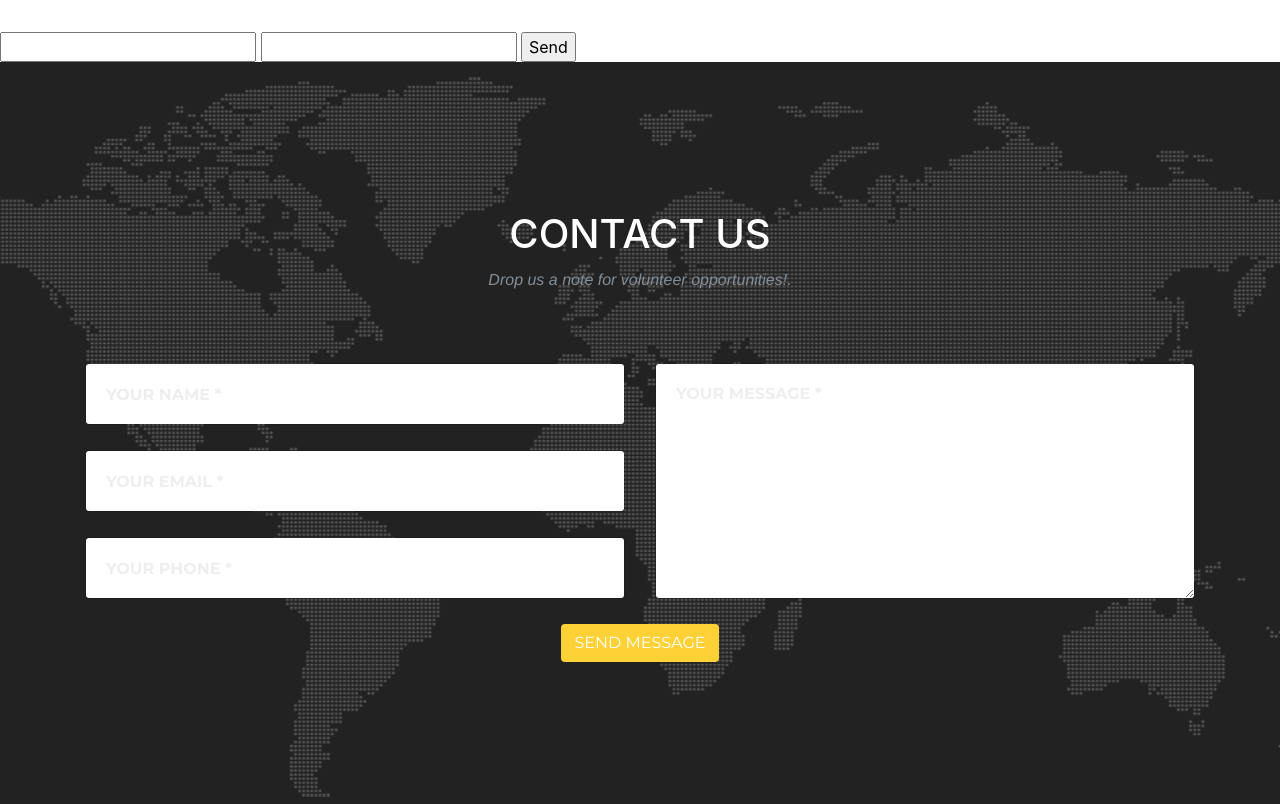
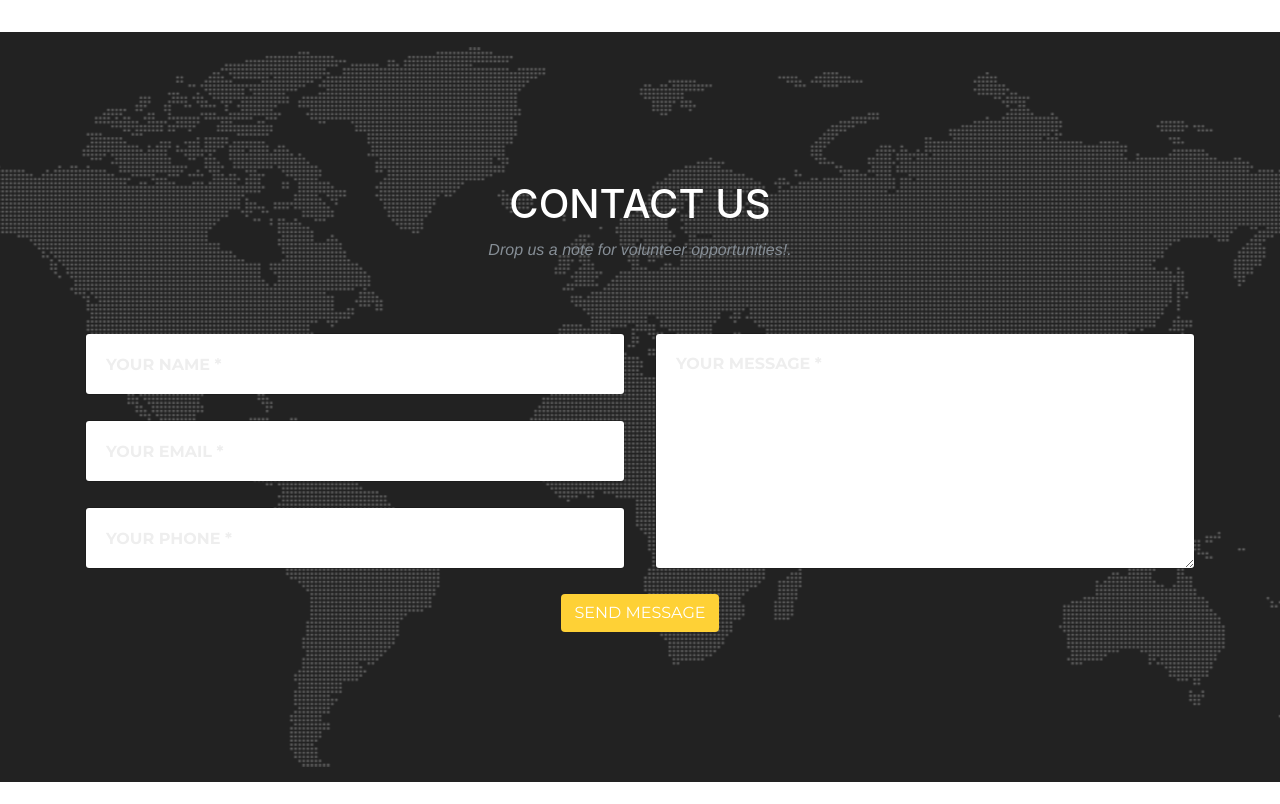
Before and after one commit to dzldebby/data4good, a website with bundled scripts: page index.html in a window 1280 px wide. Shown: the part 6045-6849 px from the top of the page. Built offline with nearby package versions, Linux system fonts and the light colour scheme; a web font is replaced by a local one.

Commit message:
remove old form

```diff
--- a/index.html
+++ b/index.html
@@ -422,15 +422,6 @@
       </div>
     </section>
 
-    <!-- Here is your form -->
-    <form action="https://formspree.io/dataforgood.sg@gmail.com"
-          method="POST">
-        <input type="text" name="name">
-        <input type="email" name="_replyto">
-        <input type="submit" value="Send">
-    </form>
-
-
 
     <!-- Contact -->
     <section id="contact">
```
